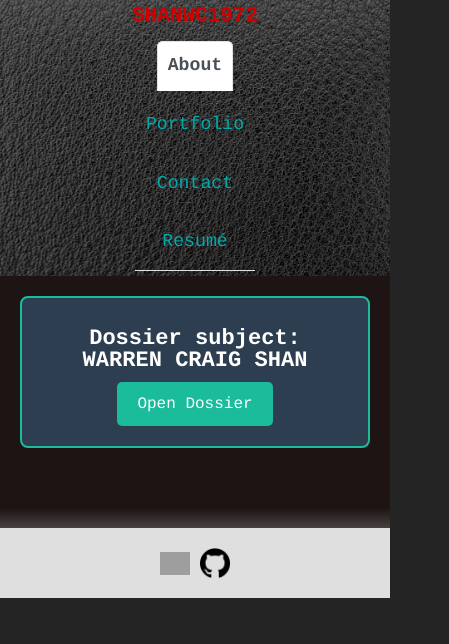
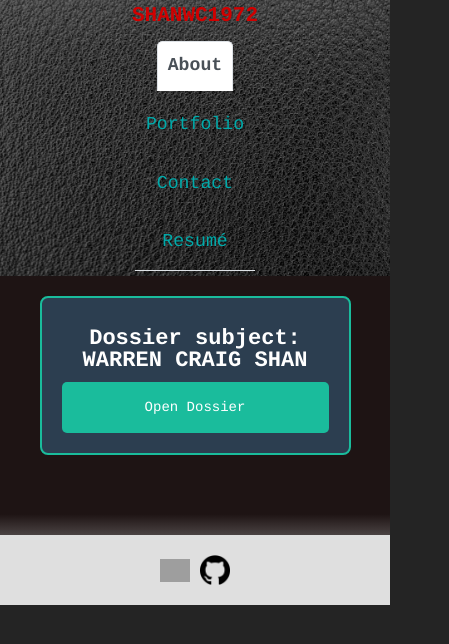
Before and after one commit to shanwc1972/React-Portfolio, a React (Vite) app: page /about in a window 390 px wide. Shown: the top 644 px of the page, 449 px wide, since content can reach past the window. Built offline with nearby package versions, Linux system fonts and the light colour scheme; grey boxes are pictures that could not be loaded.

Commit message:
Mobile responsiveness changes.

```diff
--- a/src/index.css
+++ b/src/index.css
@@ -242,6 +242,32 @@ button:hover {
 }
 
 @media (max-width: 768px) {
+  .dossier-container {
+    width: 90%; /* Use 90% of the width on smaller screens */
+  }
+
+  /* Adjust the flex direction for mobile */
+  .dossier-content {
+    flex-direction: column; /* Stack the photo and text vertically */
+    align-items: center; /* Center the content */
+  }
+
+  /* Adjust the text and image */
+  .dossier-details {
+    font-size: 1rem; /* Slightly smaller text on mobile */
+    text-align: center; /* Center text on mobile */
+  }
+
+  .dossier-photo img {
+    max-width: 100%; /* Allow the image to scale down */
+    height: auto; /* Maintain aspect ratio */
+  }
+
+  .open-button {
+    width: 100%; /* Make the button full-width on mobile */
+    padding: 15px; /* Increase padding for better touch target */
+  }
+
   .flexbody {
     grid-template-columns: 1fr; /* 1 column on smaller screens */
   }
@@ -261,5 +287,14 @@ button:hover {
   h3 {
     font-size: 1.2rem;
   }
+}
 
+@media (max-width: 480px) {
+  .dossier-details {
+    font-size: 0.9rem; /* Smaller text for extra small screens */
+  }
+
+  .open-button {
+    font-size: 14px; /* Adjust button font size */
+  }
 }
```
